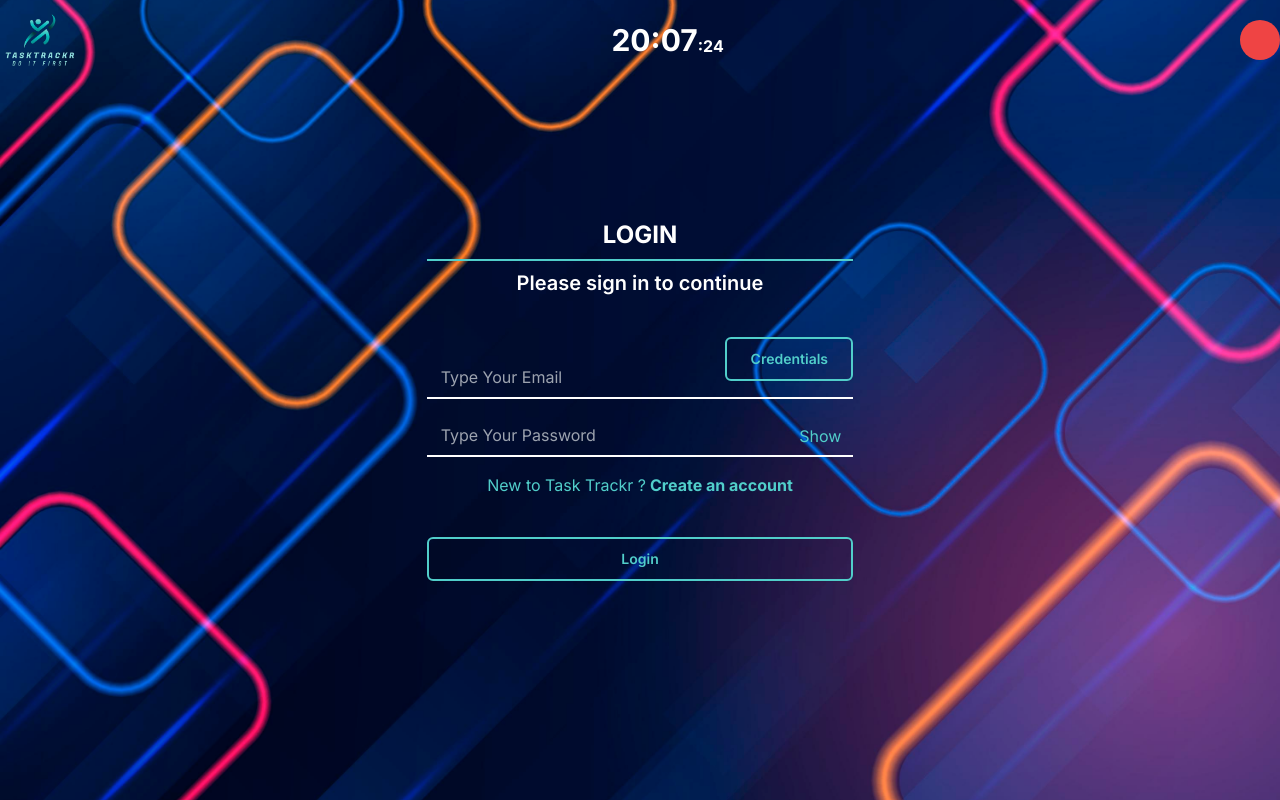
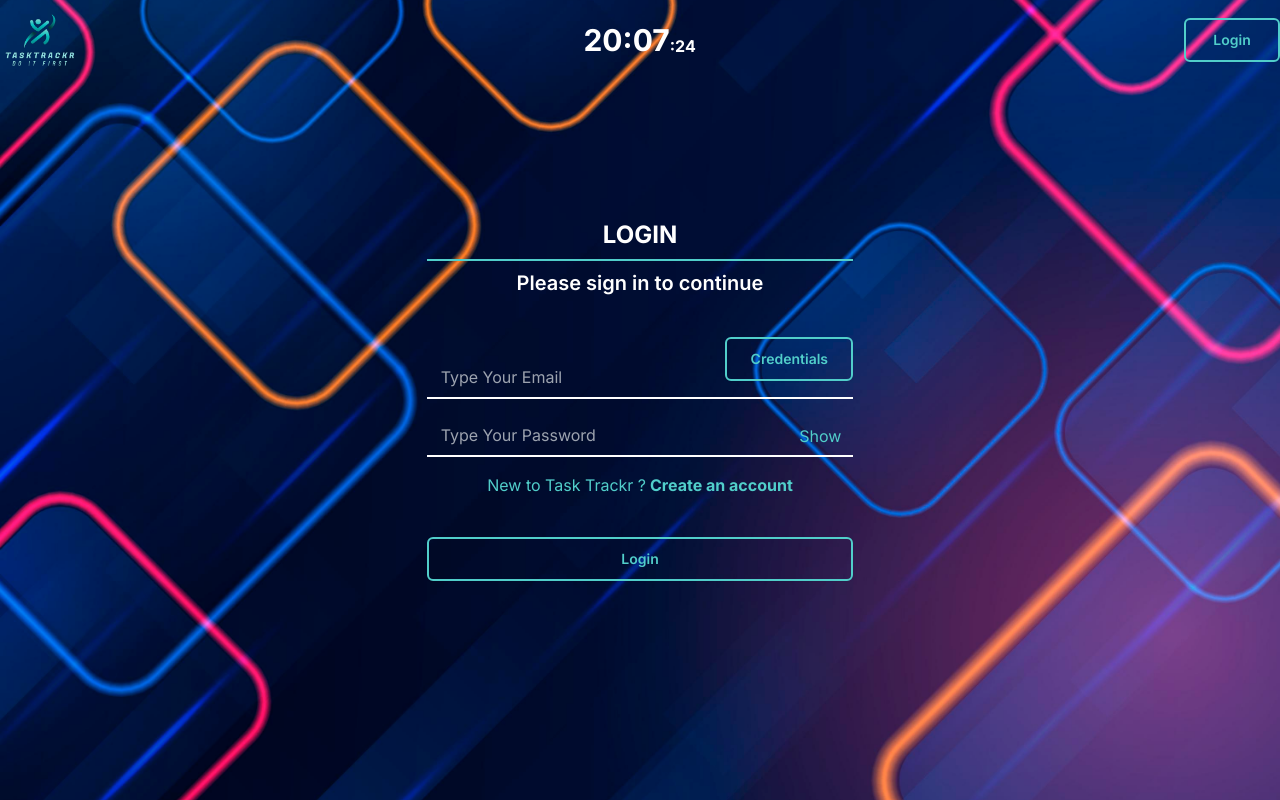
Before and after one commit to bhuiamh/task-trackr-ph, a Next.js app: page /login in a window 1280 px wide. Built offline with nearby package versions, Linux system fonts and the light colour scheme.

Commit message:
Login page and SignUp page added

```diff
--- a/src/app/components/common/CommonButton.jsx
+++ b/src/app/components/common/CommonButton.jsx
@@ -11,7 +11,7 @@ const CommonButton = ({ type, href, onClick, className, children }) => {
     return (
       <a
         href={href}
-        className={`w-full flex items-center rounded-md bg-transparent px-3.5 py-2.5 text-center text-sm font-semibold text-primary shadow-sm hover:bg-primary hover:text-white border-2 border-primary duration-500 ${className}`}
+        className={`w-full flex items-center justify-center rounded-md bg-transparent px-3.5 py-2.5 text-center text-sm font-semibold text-primary shadow-sm hover:bg-primary hover:text-white border-2 border-primary duration-500 ${className}`}
       >
         {children}
       </a>
--- a/src/app/components/common/Navbar.jsx
+++ b/src/app/components/common/Navbar.jsx
@@ -1,14 +1,18 @@
 "use client";
 import Image from "next/image";
+import { useRouter } from "next/navigation";
 import { useEffect, useRef, useState } from "react";
+import CommonButton from "./CommonButton";
 
 const Navbar = () => {
+  const router = useRouter();
+  const [userPresent, setUserPresent] = useState(false); // Initialize with a default value
+
   const [hour, setHour] = useState("");
   const [minute, setMinute] = useState("");
   const [second, setSecond] = useState("");
   const [isProfileMenuOpen, setIsProfileMenuOpen] = useState(false);
   const menuRef = useRef(null);
-
 
   useEffect(() => {
     const updateTime = () => {
@@ -38,14 +42,23 @@ const Navbar = () => {
     };
   }, []);
 
+  useEffect(() => {
+    // Check localStorage when component mounts
+    const defineUser = localStorage.getItem("isUserPresent");
+    if (defineUser) setUserPresent(defineUser);
+  }, []);
   return (
     <div className="fixed w-full h-20 flex items-center">
-      <div ref={menuRef} className="container mx-auto flex items-center justify-between relative px-4 lg:px-0">
+      <div
+        ref={menuRef}
+        className="container mx-auto flex items-center justify-between relative px-4 lg:px-0"
+      >
         <Image
           className="h-16 w-auto mr-4"
           src="/logo.png"
           height={100}
           width={100}
+          alt="Logo"
         />
 
         <div className="flex items-end w-40 justify-center text-white">
@@ -53,12 +66,19 @@ const Navbar = () => {
           <span className="text-3xl font-bold">{minute}</span>
           <span className="text-base font-bold">:{second}</span>
         </div>
+        {userPresent ? (
           <div
             onMouseEnter={() => setIsProfileMenuOpen(true)}
             onMouseLeave={() => setIsProfileMenuOpen(false)}
             onClick={() => setIsProfileMenuOpen(!isProfileMenuOpen)}
             className="h-10 w-10 rounded-full bg-red-500"
           ></div>
+        ) : (
+          <div className="w-24">
+            {" "}
+            <CommonButton href="/login">Login</CommonButton>
+          </div>
+        )}
         {isProfileMenuOpen && (
           <div
             onMouseEnter={() => setIsProfileMenuOpen(true)}
--- a/src/app/login/page.jsx
+++ b/src/app/login/page.jsx
@@ -1,6 +1,14 @@
+"use client";
+import { useRouter } from "next/navigation";
 import LoginForm from "./LoginForm";
 
 const LoginPage = () => {
+  const router = useRouter();
+  if (typeof window !== "undefined") {
+    if (localStorage.getItem("isUserPresent") === "true") {
+      router.push("/");
+    }
+  }
   return (
     <div className="h-screen flex items-center justify-center">
       {/* No need for a nested `div` with `w-full` */}
--- a/src/app/page.js
+++ b/src/app/page.js
@@ -1,10 +1,25 @@
-import Navbar from "./components/common/Navbar";
+"use client"
+import { useRouter } from "next/navigation";
+import { useEffect, useState } from "react";
 
 export default function Home() {
+
+  const router = useRouter();
+  const [userPresent, setUserPresent] = useState(null);
+
+  useEffect(() => {
+    // Check if user is logged in on initial load or navigation
+    const isLoggedIn = localStorage.getItem("isUserPresent") === "true";
+    setUserPresent(isLoggedIn);
+
+    // Redirect if user isn't logged in (after initial check)
+    if (!isLoggedIn) {
+      router.push("/login"); // Redirect to login page
+    }
+  }, [router]);
   return (
-    <main className="text-white pt-20">
+    <main className="container mx-auto pt-20 px-4 lg:px-0">
       hello
-      {/* <h1 className="text-center text-8xl font-extrabold text-pink-500">Hello Task Trackr Ph</h1> */}
     </main>
   );
 }
```
Lines whose indentation alone changed are shown as unchanged.
